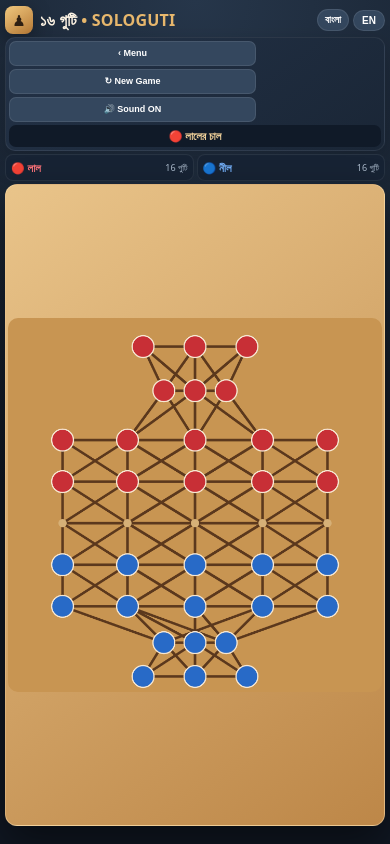
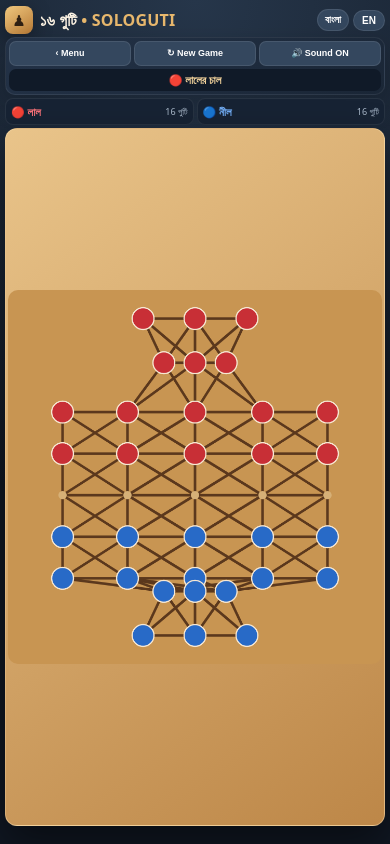
Before and after one commit to sajednsu-sketch/sologuti, a plain HTML site: page index.html in a window 390 px wide. Both pictures are taken after a click on the button "▶ Start Game". Drawn offline with Linux system fonts and the light colour scheme.

Commit message:
Align board halves symmetrically and keep play controls side by side

```diff
--- a/index.html
+++ b/index.html
@@ -120,9 +120,9 @@
   body:has(#gameScreen:not([hidden])) .top .lang button{min-width:32px;padding:4px 5px!important;font-size:10px!important}
   #gameScreen{min-height:calc(100dvh - 55px);height:calc(100dvh - 55px)}
   #gameScreen>.panel:first-child{padding:3px;margin:0 0 3px;border-radius:10px}
-  #gameScreen .game-controls{gap:3px}
+  #gameScreen .game-controls{display:grid;grid-template-columns:repeat(3,minmax(0,1fr));gap:3px;width:100%}
   #gameScreen .game-controls button{
-    min-height:25px;
+    grid-column:auto!important;min-width:0;width:100%;min-height:25px;
     height:25px;
     padding:2px 2px;
     font-size:9px;
@@ -219,8 +219,8 @@ const pts=[
  [105,395],[230,395],[360,395],[490,395],[615,395],
  [105,475],[230,475],[360,475],[490,475],[615,475],
  [105,555],[230,555],[360,555],[490,555],[615,555],
- [300,625],[360,625],[420,625],
- [260,690],[360,690],[460,690]
+ [300,580],[360,580],[420,580],
+ [260,665],[360,665],[460,665]
 ];
 
 const edges=new Set();
```
